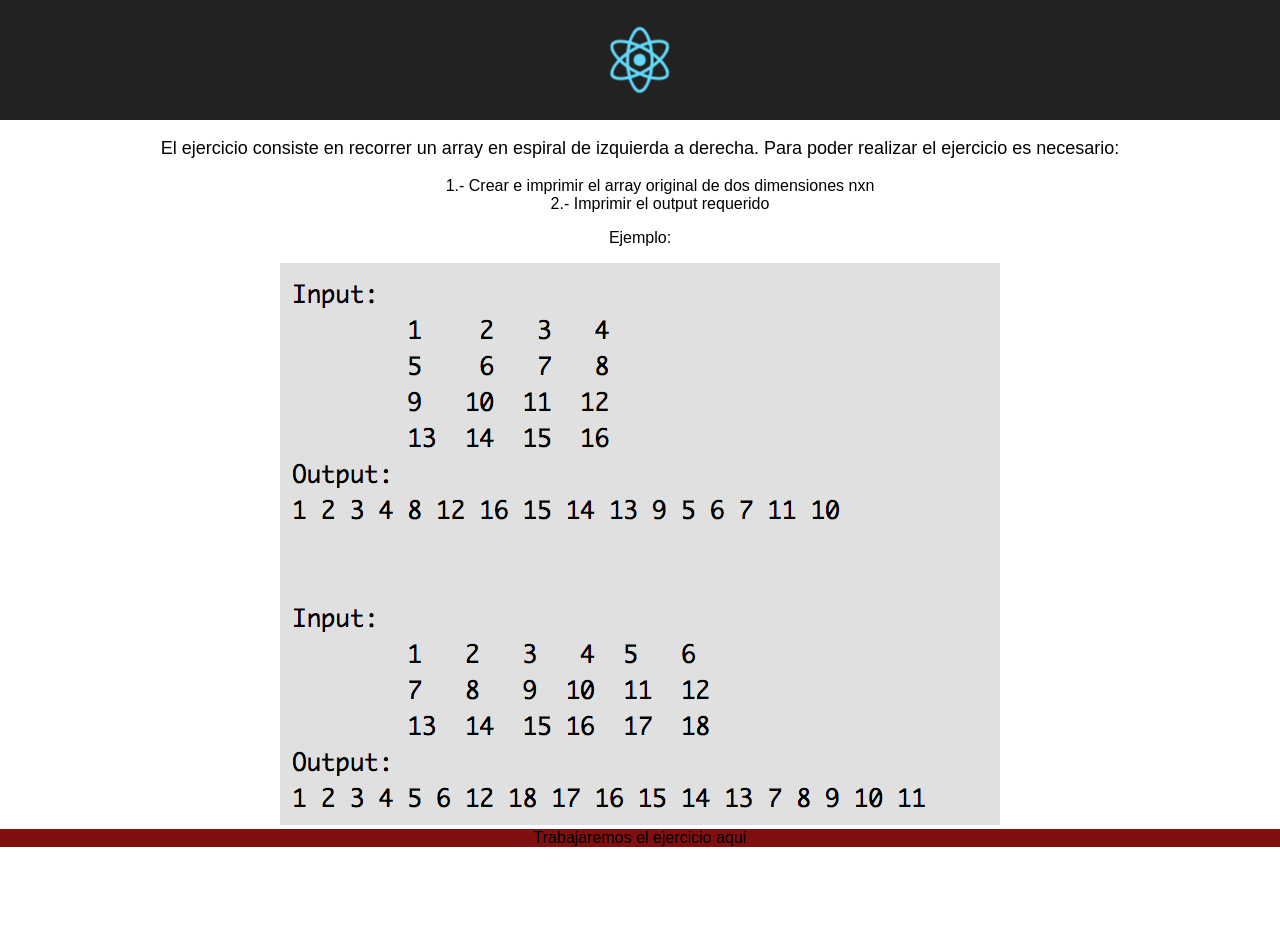
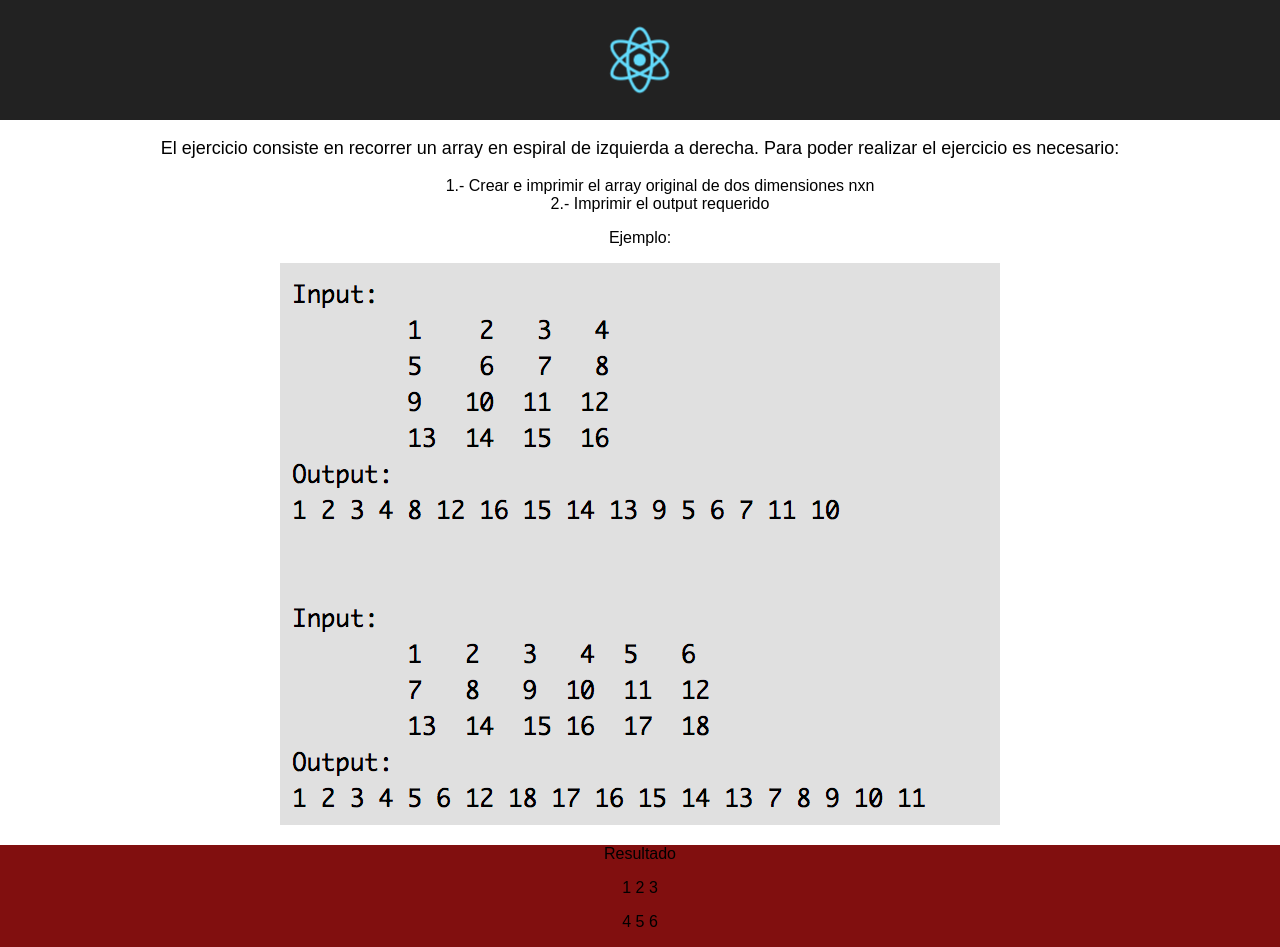
Before and after one commit to ronalddmr/kataidukay, a React app: page / in a window 1280 px wide. Shown: the top 947 px of the page. Before the commit the page ends 847 px from the top, so only its background shows below. Built offline with nearby package versions, Linux system fonts and the light colour scheme; the HTML template or start-up script is replaced by a standard one.

Commit message:
impresion Matriz

```diff
--- a/src/Kata.js
+++ b/src/Kata.js
@@ -4,7 +4,6 @@ import './Kata.css';
 class Kata extends Component {
   constructor(props) {
     super(props);
-
     this.state = {};
   }
 
@@ -28,19 +27,21 @@ class Kata extends Component {
   }
 
   componentWillMount(){
-
+    this.generateArray(4, 3);
   }
 
   render() {
     return (
 
       <div className="Kata">
-        {/* {this.state.printerArray.map((row)=>{
-          return row.map((col)=>{
-            return <span>{col}} */}
-        Trabajaremos el ejercicio aqui
+        <p> Resultado </p>
+        {this.state.printerArray.map((row, index) => {
+          return (
+            <p key={index}>{row.map((col, id) => {return <span key={id}> {col}</span>})}</p>
+          )
+        })
+        }
       </div>
-
     );
   }
 }
```
